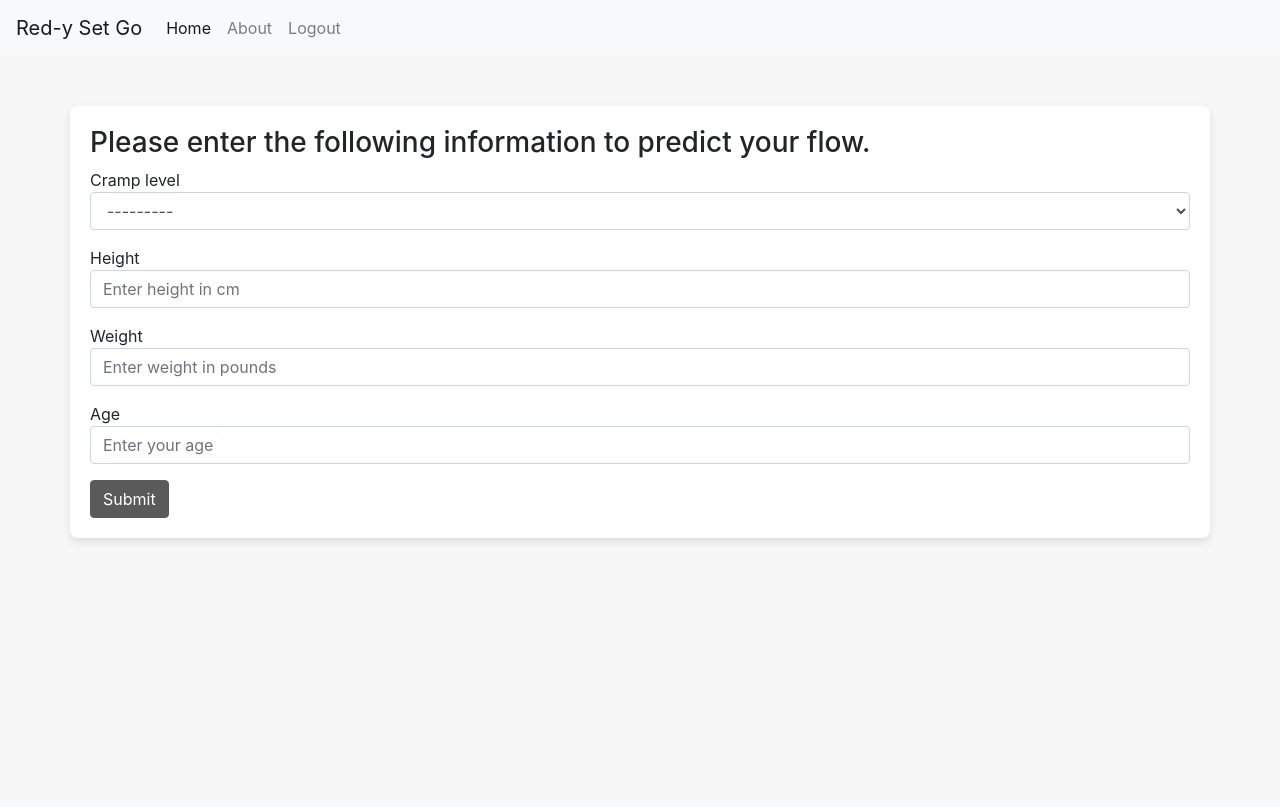
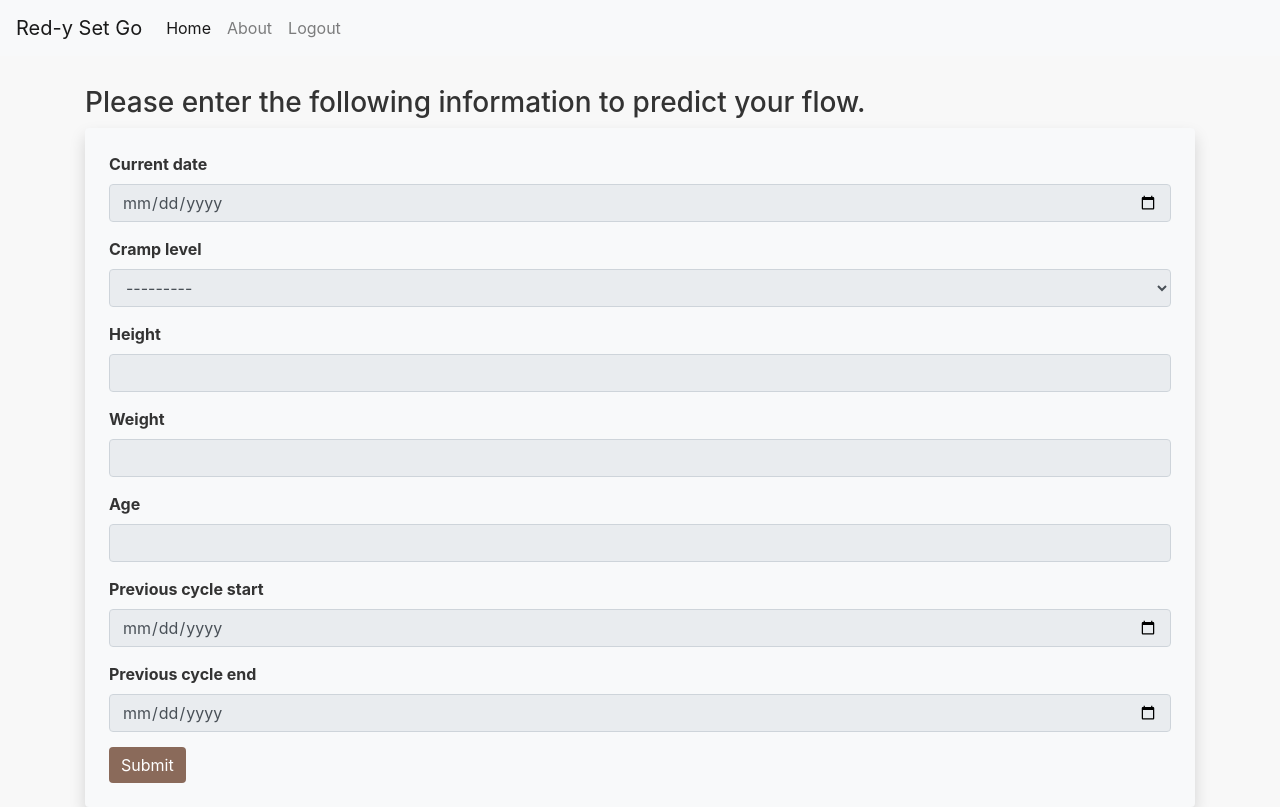
Before and after one commit to advitagelli/Red-y-Set-Go, a Django app: page / in a window 1280 px wide. Before the commit the page ends 543 px from the top, so only its background shows below. Run offline with Django 4.2, Linux system fonts and the light colour scheme; the visitor is signed in with stand-in values (Sample User, id 1); some libraries are stand-ins or nearby versions.

Commit message:
fixed user-input

```diff
--- a/home/forms.py
+++ b/home/forms.py
@@ -5,15 +5,23 @@ from .models import UserCycleData
 class UserCycleDataForm(forms.ModelForm):
     class Meta:
         model = UserCycleData
-        fields = ['cramp_level', 'cycle_start_date', 'cycle_end_date', 'height', 'weight', 'age']
-
+        fields = [
+            'current_date',
+            'cramp_level',
+            'height',
+            'weight',
+            'age',
+            'previous_cycle_start',
+            'previous_cycle_end'
+        ]
         widgets = {
-            'cramp_level': forms.Select(attrs={'class': 'form-select'}),
-            'cycle_start_date': forms.DateInput(attrs={'class': 'form-control', 'type': 'date'}),
-            'cycle_end_date': forms.DateInput(attrs={'class': 'form-control', 'type': 'date'}),
-            'height': forms.NumberInput(attrs={'class': 'form-control', 'placeholder': 'Enter height in cm'}),
-            'weight': forms.NumberInput(attrs={'class': 'form-control', 'placeholder': 'Enter weight in pounds'}),
-            'age': forms.NumberInput(attrs={'class': 'form-control', 'placeholder': 'Enter your age'}),
+            'current_date': forms.DateInput(attrs={'type': 'date', 'class': 'form-control'}),
+            'cramp_level': forms.Select(attrs={'class': 'form-control'}),
+            'height': forms.NumberInput(attrs={'class': 'form-control'}),
+            'weight': forms.NumberInput(attrs={'class': 'form-control'}),
+            'age': forms.NumberInput(attrs={'class': 'form-control'}),
+            'previous_cycle_start': forms.DateInput(attrs={'type': 'date', 'class': 'form-control'}),
+            'previous_cycle_end': forms.DateInput(attrs={'type': 'date', 'class': 'form-control'}),
         }
 
     def __init__(self, *args, **kwargs):
--- a/home/models.py
+++ b/home/models.py
@@ -1,13 +1,16 @@
 from django.db import models
 from django.contrib.auth.models import User
+import datetime
 
 class UserCycleData(models.Model):
     user = models.ForeignKey(User, on_delete=models.CASCADE, related_name='cycle_data')
     cramp_level = models.PositiveIntegerField(choices=[(i, str(i)) for i in range(1, 11)], help_text="Rate your cramp level from 1 (no cramps) to 10 (severe cramps).")
-    current_date = models.DateField(help_text="The selected date from the calendar.")
+    current_date = models.DateField(help_text="The selected date from the calendar.", default=datetime.date.today)
     height = models.FloatField(help_text="Enter your height in cm")
     weight = models.PositiveIntegerField(help_text="Enter your weight in pounds.")
     age = models.PositiveIntegerField(help_text="Enter your age in years.")
+    previous_cycle_start = models.DateField(help_text="The selected date from the calendar.", default=datetime.date.today)
+    previous_cycle_end = models.DateField(help_text="The selected date from the calendar.", default=datetime.date.today)
 
     def __str__(self):
         return f"{self.user.username}'s Cycle Data - Age: {self.age}"
--- a/home/templates/base.html
+++ b/home/templates/base.html
@@ -11,25 +11,46 @@
     <link rel="stylesheet" href="https://stackpath.bootstrapcdn.com/bootstrap/4.3.1/css/bootstrap.min.css"  rel="stylesheet" />
     <style>
       body {
-        background-color: #f7f7f7; /* Light neutral background */
+        background-color: #f8f8f8; /* Light gray background */
+        color: #333; /* Dark text color */
     }
+
     .container {
-          background-color: #ffffff; /* White background for the form */
-          border-radius: 8px; /* Rounded corners */
-          box-shadow: 0 4px 10px rgba(0, 0, 0, 0.1); /* Soft shadow */
-          padding: 20px; /* Inner spacing */
-          margin-top: 50px; /* Spacing from the top */
+        margin-top: 30px;
     }
-      h1 {
-          color: #333; /* Darker text for better readability */
+
+    h2 {
+        color: #d85c8c; /* Light pink for headings */
     }
+
+    form {
+        background-color: #fef6f6; /* Very light pink/tan background */
+        padding: 20px;
+        border-radius: 8px;
+        box-shadow: 0 4px 8px rgba(0, 0, 0, 0.1); /* Subtle shadow */
+    }
+
+    .form-group {
+        margin-bottom: 15px;
+    }
+
+    .form-control {
+        background-color: #e9ecef; /* Light gray for inputs */
+        border: 1px solid #ced4da; /* Light gray border */
+    }
+
     .btn-primary {
-          background-color: #5a5a5a; /* Neutral button color */
-          border-color: #5a5a5a; /* Same color for the border */
+        background-color: #8a6a5a; /* Brown button color */
+        border: none;
     }
+
     .btn-primary:hover {
-          background-color: #4a4a4a; /* Darker on hover */
-          border-color: #4a4a4a;
+        background-color: #735d5a; /* Darker brown on hover */
+    }
+
+    label {
+        font-weight: bold;
+        color: #333; /* Dark text for labels */
     }
       .welcome-message {
         font-size: 3rem; /* Large text size */
--- a/home/templates/home.html
+++ b/home/templates/home.html
@@ -5,32 +5,48 @@
 
 {% block content %}
 <h3>Please enter the following information to predict your flow.</h3>
-<form method="POST">
+<form method="post" class="bg-light p-4 rounded shadow">
     {% csrf_token %}
+
     <div class="form-group">
-        {{ form.cramp_level.label }}
-        {{ form.cramp_level }}
+        <label for="{{ form.current_date.id_for_label }}">{{ form.current_date.label }}</label>
+        <input type="date" name="{{ form.current_date.name }}" id="{{ form.current_date.id_for_label }}" class="form-control" value="{{ form.current_date.value|default_if_none:'' }}">
     </div>
+
     <div class="form-group">
-        {{ form.cycle_start_date.label }}
-        {{ form.cycle_start_date }}
+        <label for="{{ form.cramp_level.id_for_label }}">{{ form.cramp_level.label }}</label>
+        <select name="{{ form.cramp_level.name }}" id="{{ form.cramp_level.id_for_label }}" class="form-control">
+            {% for value, label in form.cramp_level.field.choices %}
+                <option value="{{ value }}"{% if form.cramp_level.value == value %} selected{% endif %}>{{ label }}</option>
+            {% endfor %}
+        </select>
     </div>
+
     <div class="form-group">
-        {{ form.cycle_end_date.label }}
-        {{ form.cycle_end_date }}
+        <label for="{{ form.height.id_for_label }}">{{ form.height.label }}</label>
+        <input type="number" name="{{ form.height.name }}" id="{{ form.height.id_for_label }}" class="form-control" value="{{ form.height.value|default_if_none:'' }}">
     </div>
+
     <div class="form-group">
-        {{ form.height.label }}
-        {{ form.height }}
+        <label for="{{ form.weight.id_for_label }}">{{ form.weight.label }}</label>
+        <input type="number" name="{{ form.weight.name }}" id="{{ form.weight.id_for_label }}" class="form-control" value="{{ form.weight.value|default_if_none:'' }}">
     </div>
+
     <div class="form-group">
-        {{ form.weight.label }}
-        {{ form.weight }}
+        <label for="{{ form.age.id_for_label }}">{{ form.age.label }}</label>
+        <input type="number" name="{{ form.age.name }}" id="{{ form.age.id_for_label }}" class="form-control" value="{{ form.age.value|default_if_none:'' }}">
     </div>
+
     <div class="form-group">
-        {{ form.age.label }}
-        {{ form.age }}
+        <label for="{{ form.previous_cycle_start.id_for_label }}">{{ form.previous_cycle_start.label }}</label>
+        <input type="date" name="{{ form.previous_cycle_start.name }}" id="{{ form.previous_cycle_start.id_for_label }}" class="form-control" value="{{ form.previous_cycle_start.value|default_if_none:'' }}">
     </div>
+
+    <div class="form-group">
+        <label for="{{ form.previous_cycle_end.id_for_label }}">{{ form.previous_cycle_end.label }}</label>
+        <input type="date" name="{{ form.previous_cycle_end.name }}" id="{{ form.previous_cycle_end.id_for_label }}" class="form-control" value="{{ form.previous_cycle_end.value|default_if_none:'' }}">
+    </div>
+
     <button type="submit" class="btn btn-primary">Submit</button>
 </form>
 {% endblock content %}
--- a/home/views.py
+++ b/home/views.py
@@ -13,6 +13,7 @@ def home(request):
             cycle_data.save()
             return redirect('/')
     else:
-        form = UserCycleDataForm()
+        previous_response = UserCycleData.objects.filter(user=request.user).last()
+        form = UserCycleDataForm(instance=previous_response)
 
     return render(request, 'home.html', {'form': form})
```
Also changed, not shown: home/migrations/0003_remove_usercycledata_cycle_end_date_and_more.py (added). Lines whose indentation alone changed are shown as unchanged.
